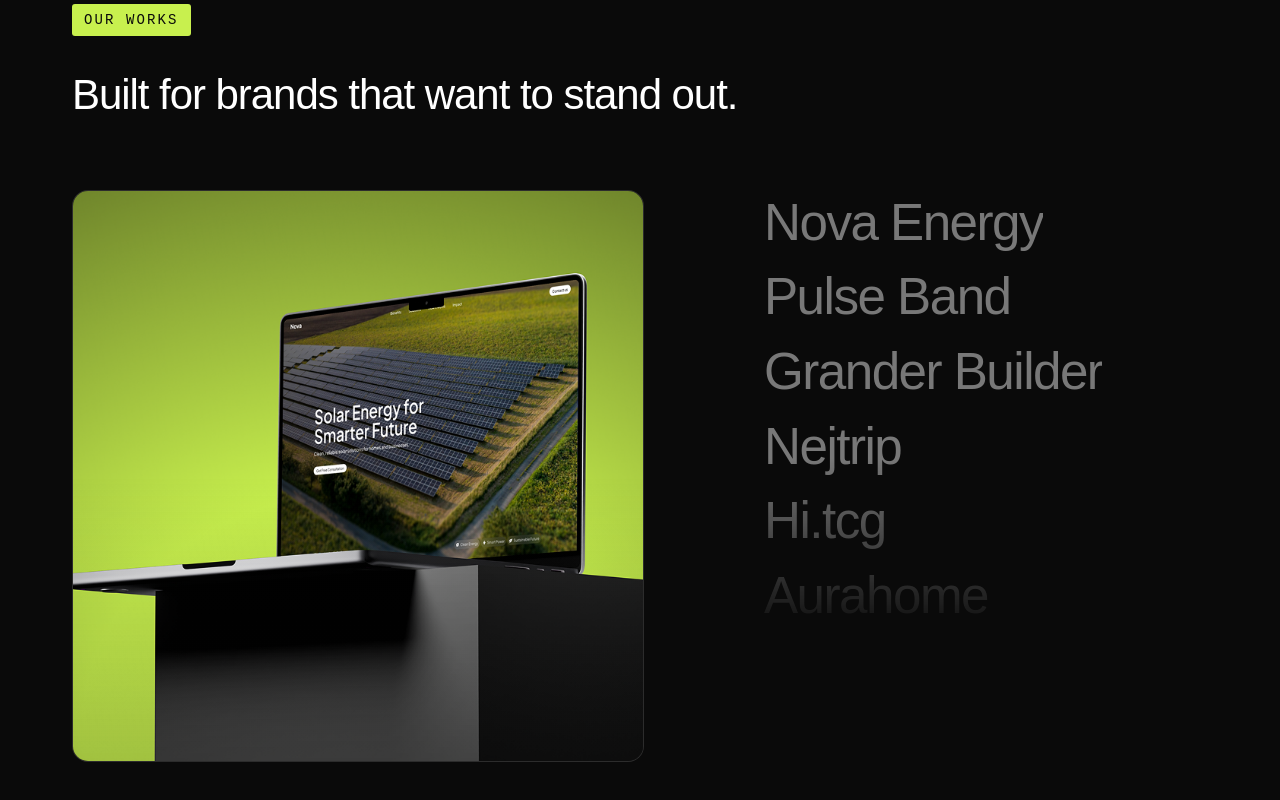
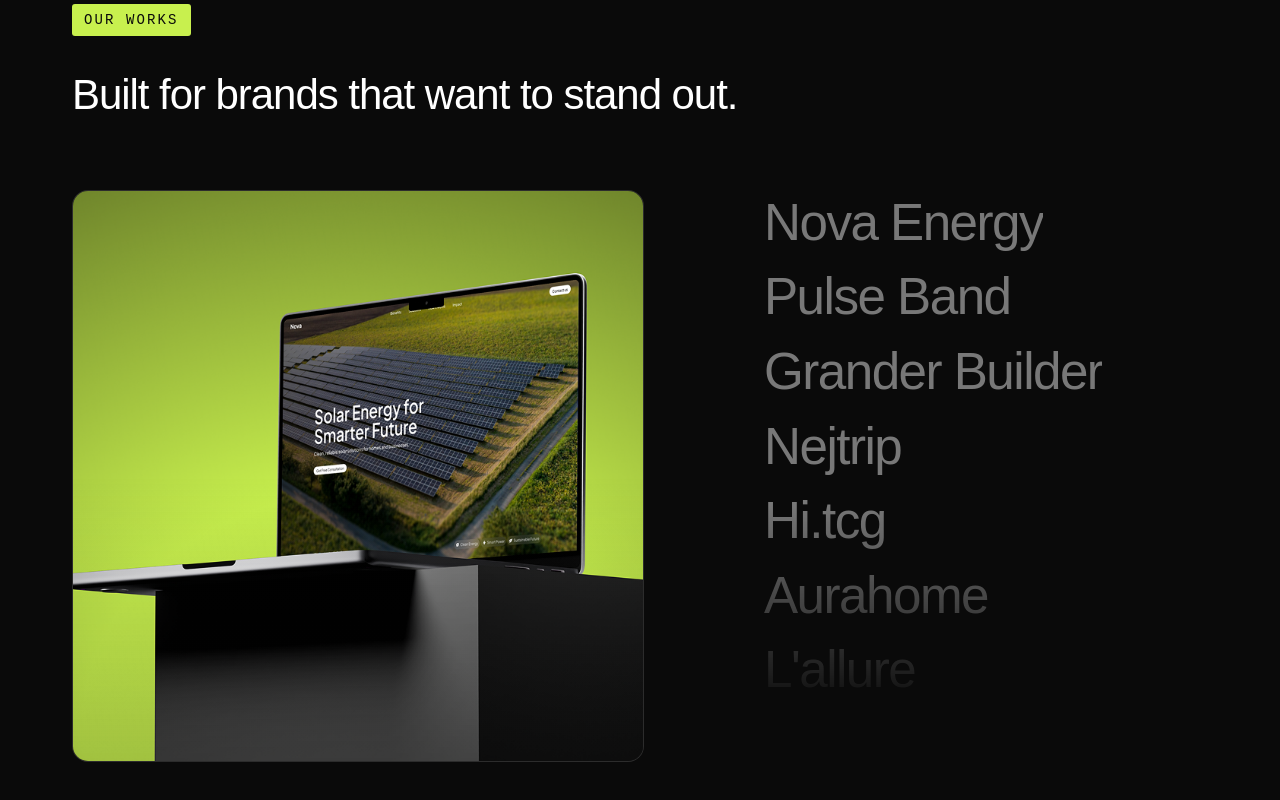
Before and after one commit to DadanAhmadBM/movement-studio, a React (Vite) app: page / in a window 1280 px wide. Shown: the part 3222-4022 px from the top of the page. Built offline with nearby package versions, Linux system fonts and the light colour scheme; a web font is replaced by a local one.

Commit message:
update: edit text project in section our works

```diff
--- a/src/components/OurWorks.jsx
+++ b/src/components/OurWorks.jsx
@@ -237,7 +237,7 @@ export default function OurWorks() {
               onScroll={handleListScroll}
               className="flex flex-col justify-start overflow-y-auto pr-2"
               style={{
-                maxHeight: "calc(6 * (clamp(36px, 4vw, 56px) * 1.3 + 8px))",
+                maxHeight: "calc(7 * (clamp(36px, 4vw, 56px) * 1.3 + 8px))",
                 scrollbarWidth: "none",
                 msOverflowStyle: "none",
                 WebkitMaskImage: `linear-gradient(to bottom, transparent, black ${scrollFade.top * 15}%, black ${100 - scrollFade.bottom * 40}%, transparent)`,
```
